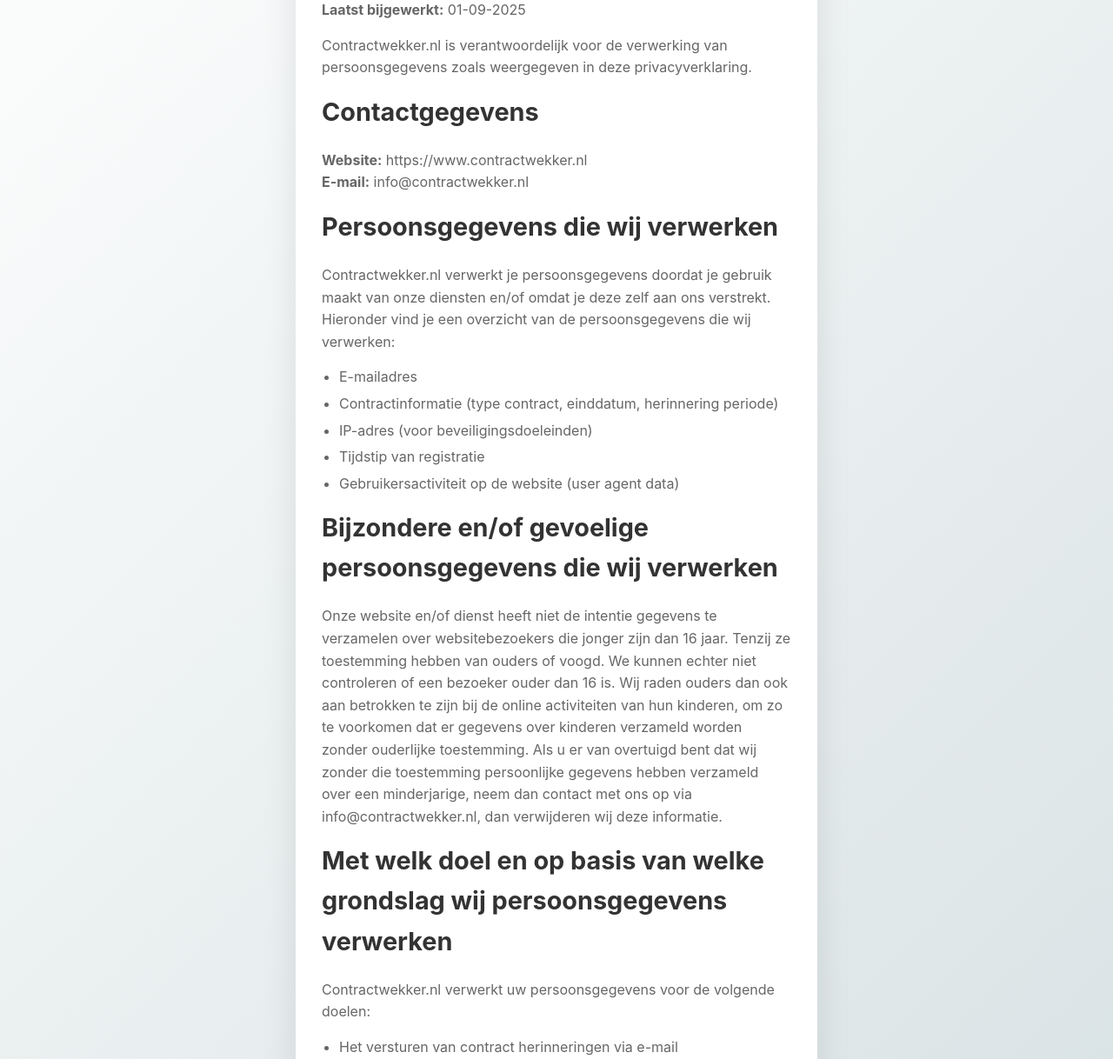
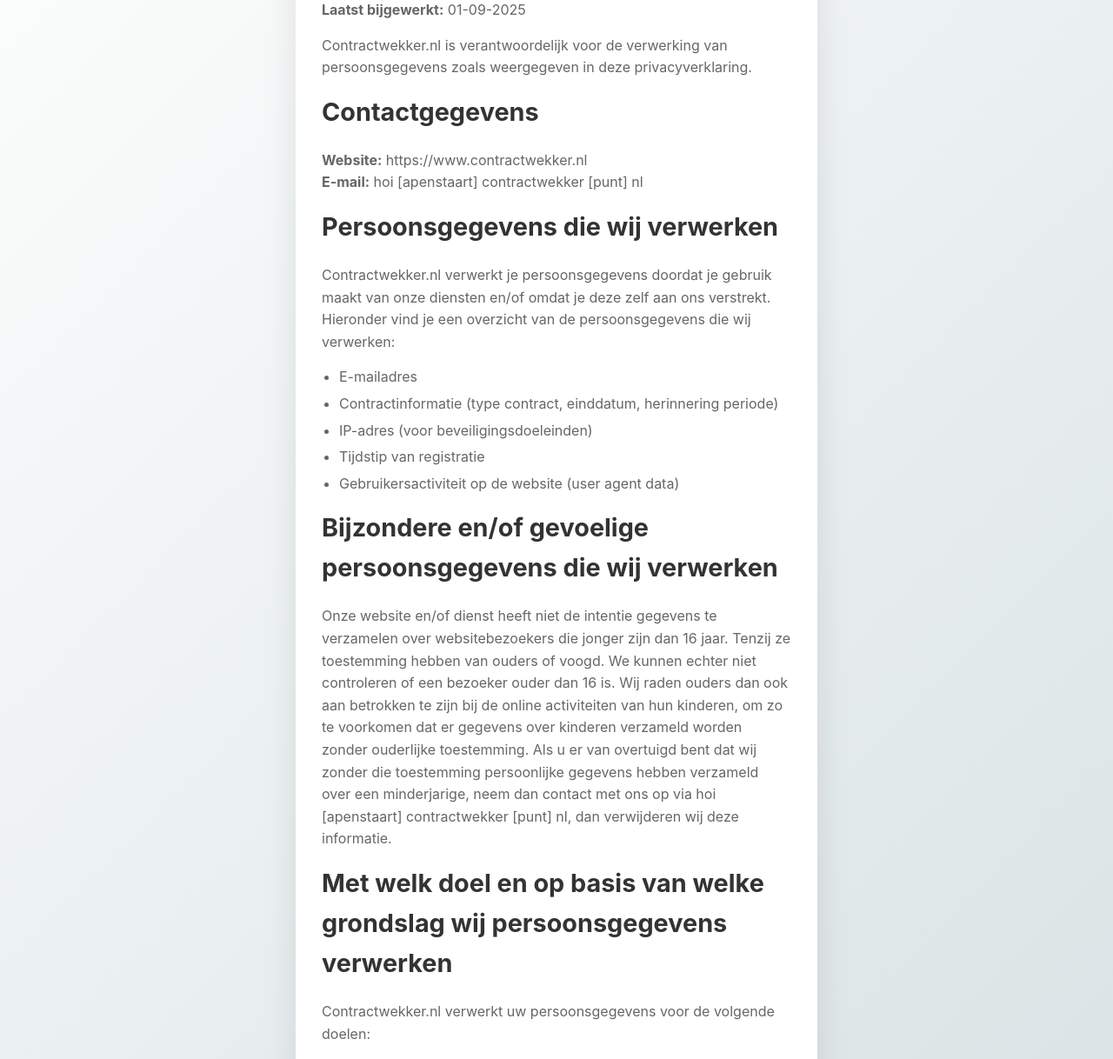
Before and after one commit to jebede/contractwekker, a PHP site: page /privacy in a window 1280 px wide. Shown: the part 312-1530 px from the top of the page at 87% size. Run offline with PHP 8.4, Linux system fonts and the light colour scheme.

Commit message:
wrong sending error

```diff
--- a/public/privacy.php
+++ b/public/privacy.php
@@ -18,7 +18,7 @@
 
     <h2>Contactgegevens</h2>
     <p><strong>Website:</strong> https://www.contractwekker.nl<br>
-    <strong>E-mail:</strong> info@contractwekker.nl</p>
+    <strong>E-mail:</strong> hoi [apenstaart] contractwekker [punt] nl</p>
 
     <h2>Persoonsgegevens die wij verwerken</h2>
     <p>Contractwekker.nl verwerkt je persoonsgegevens doordat je gebruik maakt van onze diensten en/of omdat je deze zelf aan ons verstrekt. Hieronder vind je een overzicht van de persoonsgegevens die wij verwerken:</p>
@@ -31,7 +31,7 @@
     </ul>
 
     <h2>Bijzondere en/of gevoelige persoonsgegevens die wij verwerken</h2>
-    <p>Onze website en/of dienst heeft niet de intentie gegevens te verzamelen over websitebezoekers die jonger zijn dan 16 jaar. Tenzij ze toestemming hebben van ouders of voogd. We kunnen echter niet controleren of een bezoeker ouder dan 16 is. Wij raden ouders dan ook aan betrokken te zijn bij de online activiteiten van hun kinderen, om zo te voorkomen dat er gegevens over kinderen verzameld worden zonder ouderlijke toestemming. Als u er van overtuigd bent dat wij zonder die toestemming persoonlijke gegevens hebben verzameld over een minderjarige, neem dan contact met ons op via info@contractwekker.nl, dan verwijderen wij deze informatie.</p>
+    <p>Onze website en/of dienst heeft niet de intentie gegevens te verzamelen over websitebezoekers die jonger zijn dan 16 jaar. Tenzij ze toestemming hebben van ouders of voogd. We kunnen echter niet controleren of een bezoeker ouder dan 16 is. Wij raden ouders dan ook aan betrokken te zijn bij de online activiteiten van hun kinderen, om zo te voorkomen dat er gegevens over kinderen verzameld worden zonder ouderlijke toestemming. Als u er van overtuigd bent dat wij zonder die toestemming persoonlijke gegevens hebben verzameld over een minderjarige, neem dan contact met ons op via hoi [apenstaart] contractwekker [punt] nl, dan verwijderen wij deze informatie.</p>
 
     <h2>Met welk doel en op basis van welke grondslag wij persoonsgegevens verwerken</h2>
     <p>Contractwekker.nl verwerkt uw persoonsgegevens voor de volgende doelen:</p>
@@ -71,10 +71,10 @@
     <h2>Gegevens inzien, aanpassen of verwijderen</h2>
     <p>U heeft het recht om uw persoonsgegevens in te zien, te corrigeren of te verwijderen. Daarnaast heeft u het recht om uw eventuele toestemming voor de gegevensverwerking in te trekken of bezwaar te maken tegen de verwerking van uw persoonsgegevens door Contractwekker.nl en heeft u het recht op gegevensoverdraagbaarheid. Dat betekent dat u bij ons een verzoek kunt indienen om de persoonsgegevens die wij van u beschikken in een computerbestand naar u of een ander, door u genoemde organisatie, te sturen.</p>
 
-    <p>U kunt een verzoek tot inzage, correctie, verwijdering, gegevensoverdraging van uw persoonsgegevens of verzoek tot intrekking van uw toestemming of bezwaar op de verwerking van uw persoonsgegevens sturen naar info@contractwekker.nl.</p>
+    <p>U kunt een verzoek tot inzage, correctie, verwijdering, gegevensoverdraging van uw persoonsgegevens of verzoek tot intrekking van uw toestemming of bezwaar op de verwerking van uw persoonsgegevens sturen naar hoi [apenstaart] contractwekker [punt] nl.</p>
 
     <h2>Hoe wij persoonsgegevens beveiligen</h2>
-    <p>Contractwekker.nl neemt de bescherming van uw gegevens serieus en neemt passende maatregelen om misbruik, verlies, onbevoegde toegang, ongewenste openbaarmaking en ongeoorloofde wijziging tegen te gaan. Als u de indruk heeft dat uw gegevens niet goed beveiligd zijn of er aanwijzingen zijn van misbruik, neem dan contact op via info@contractwekker.nl.</p>
+    <p>Contractwekker.nl neemt de bescherming van uw gegevens serieus en neemt passende maatregelen om misbruik, verlies, onbevoegde toegang, ongewenste openbaarmaking en ongeoorloofde wijziging tegen te gaan. Als u de indruk heeft dat uw gegevens niet goed beveiligd zijn of er aanwijzingen zijn van misbruik, neem dan contact op via hoi [apenstaart] contractwekker [punt] nl.</p>
 
     <h2>Klachten</h2>
     <p>Contractwekker.nl wil u er tevens op wijzen dat u de mogelijkheid heeft om een klacht in te dienen bij de nationale toezichthouder, de Autoriteit Persoonsgegevens. Dat kan via de volgende link: <a href="https://autoriteitpersoonsgegevens.nl/nl/contact-met-de-autoriteit-persoonsgegevens/tip-ons" target="_blank">https://autoriteitpersoonsgegevens.nl/nl/contact-met-de-autoriteit-persoonsgegevens/tip-ons</a></p>
```
Also changed, not shown: cronjob_mail.php (+5 -4 lines), cronjob_push.php (+13 -5 lines), public/home.php (+17 -0 lines).
